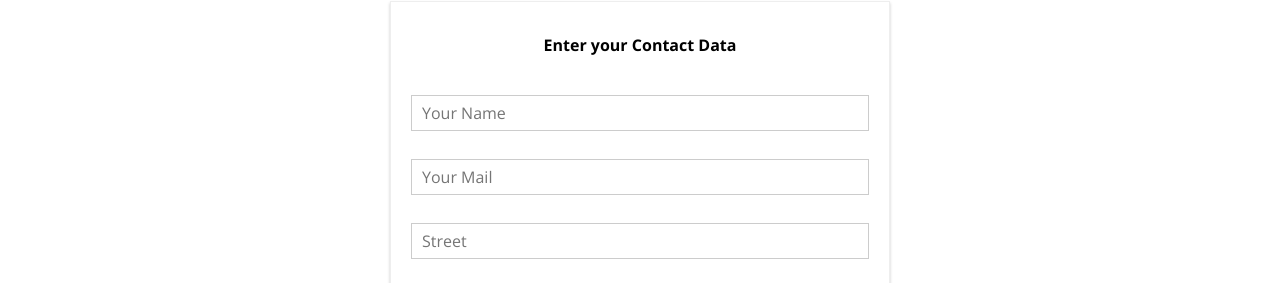
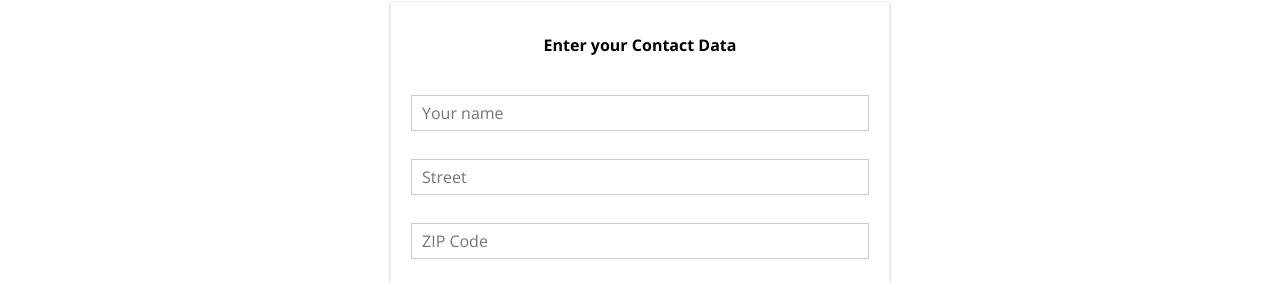
Before and after one commit to jancochiong/burger-builder, a React (Create React App) app: page /checkout in a window 1280 px wide. Both pictures are taken after a click on the button "CONTINUE". Shown: the part 517-800 px from the top of the page. Built offline with nearby package versions, Linux system fonts and the light colour scheme.

Commit message:
add dynamic form elements

```diff
--- a/src/components/UI/Input/Input.js
+++ b/src/components/UI/Input/Input.js
@@ -4,15 +4,27 @@ import classes from './Input.module.scss';
 const input = (props) => {
     let inputElement = null;
 
-    switch (props.inputtype) {
+    switch (props.elementType) {
         case ('input'):
-            inputElement = <input className={classes.InputElement} {...props} />;
+            inputElement = <input
+                                className={classes.InputElement}
+                                {...props.elementConfig}
+                                value={props.value}
+                            />;
             break;
         case('textarea'):
-            inputElement = <textarea className={classes.InputElement}  {...props} />;
+            inputElement = <textarea
+                                className={classes.InputElement}
+                                {...props.elementConfig}
+                                value={props.value}
+                            />;
             break;
         default:
-            inputElement = <input className={classes.InputElement}  {...props} />;
+            inputElement = <input
+                                className={classes.InputElement}
+                                {...props.elementConfig}
+                                value={props.value}
+                            />;
     }
     return(
         <div className={classes.Input}>
--- a/src/containers/Checkout/ContactData/ContactData.js
+++ b/src/containers/Checkout/ContactData/ContactData.js
@@ -7,11 +7,57 @@ import Input from '../../../components/UI/Input/Input';
 
 class ContactData extends Component{
     state={
-        name: '',
-        email: '',
-        address: {
-            street: '',
-            postalCode: ''
+        orderForm: {
+            name: {
+                elementType: 'input',
+                elementConfig: {
+                    type: 'text',
+                    placeholder: 'Your name'
+                },
+                value: ''
+            },
+            street: {
+                elementType: 'input',
+                elementConfig: {
+                    type: 'text',
+                    placeholder: 'Street'
+                },
+                value: ''
+            },
+            zipCode: {
+                elementType: 'input',
+                elementConfig: {
+                    type: 'text',
+                    placeholder: 'ZIP Code'
+                },
+                value: ''
+            },
+            country: {
+                elementType: 'input',
+                elementConfig: {
+                    type: 'text',
+                    placeholder: 'Country'
+                },
+                value: ''
+            },
+            email: {
+                elementType: 'input',
+                elementConfig: {
+                    type: 'email',
+                    placeholder: 'Your E-mail'
+                },
+                value: ''
+            },
+            deliveryMethod: {
+                elementType: 'select',
+                elementConfig: {
+                    options: [
+                        {value: 'fastest', displayValue: 'Faster'},
+                        {value: 'cheapest', displayValue: 'Cheapest'}
+                    ]
+                },
+                value: ''
+            },
         },
         loading: false
     }
@@ -22,17 +68,7 @@ class ContactData extends Component{
 
         const order = {
             ingredients: this.props.ingredients,
-            price: this.props.price,
-            customer: {
-                name: 'Jan Co Chiong',
-                addess: {
-                    street: 'Teststreet 1',
-                    zipCode: '12313',
-                    country: 'Canada'
-                },
-                email: 'test@test.com'
-            },
-            deliveryMethod: 'fastest'
+            price: this.props.price
         }
         axios.post('/orders.json', order)
         .then(response => {
@@ -44,12 +80,25 @@ class ContactData extends Component{
     }
 
     render(){
+        const formElementsArray = [];
+
+        for(let key in this.state.orderForm){
+            formElementsArray.push({
+                id: key,
+                config: this.state.orderForm[key]
+            });
+        }
+
         let form = (
             <form>
-                <Input inputtype="input" type="text" name="name" placeholder="Your Name" />
-                <Input inputtype="input" type="email" name="email" placeholder="Your Mail" />
-                <Input inputtype="input" type="text" name="street" placeholder="Street" />
-                <Input inputtype="input" type="text" name="postal" placeholder="Postal Code" />
+                {formElementsArray.map(formElement => (
+                    <Input
+                        key={formElement.id}
+                        elementType={formElement.config.elementType}
+                        elementConfig={formElement.config.elementConfig}
+                        value={formElement.config.value}
+                    />
+                ))}
                 <Button btnType="Success" clicked={this.orderHandler}>ORDER</Button>
             </form>
         );
```
